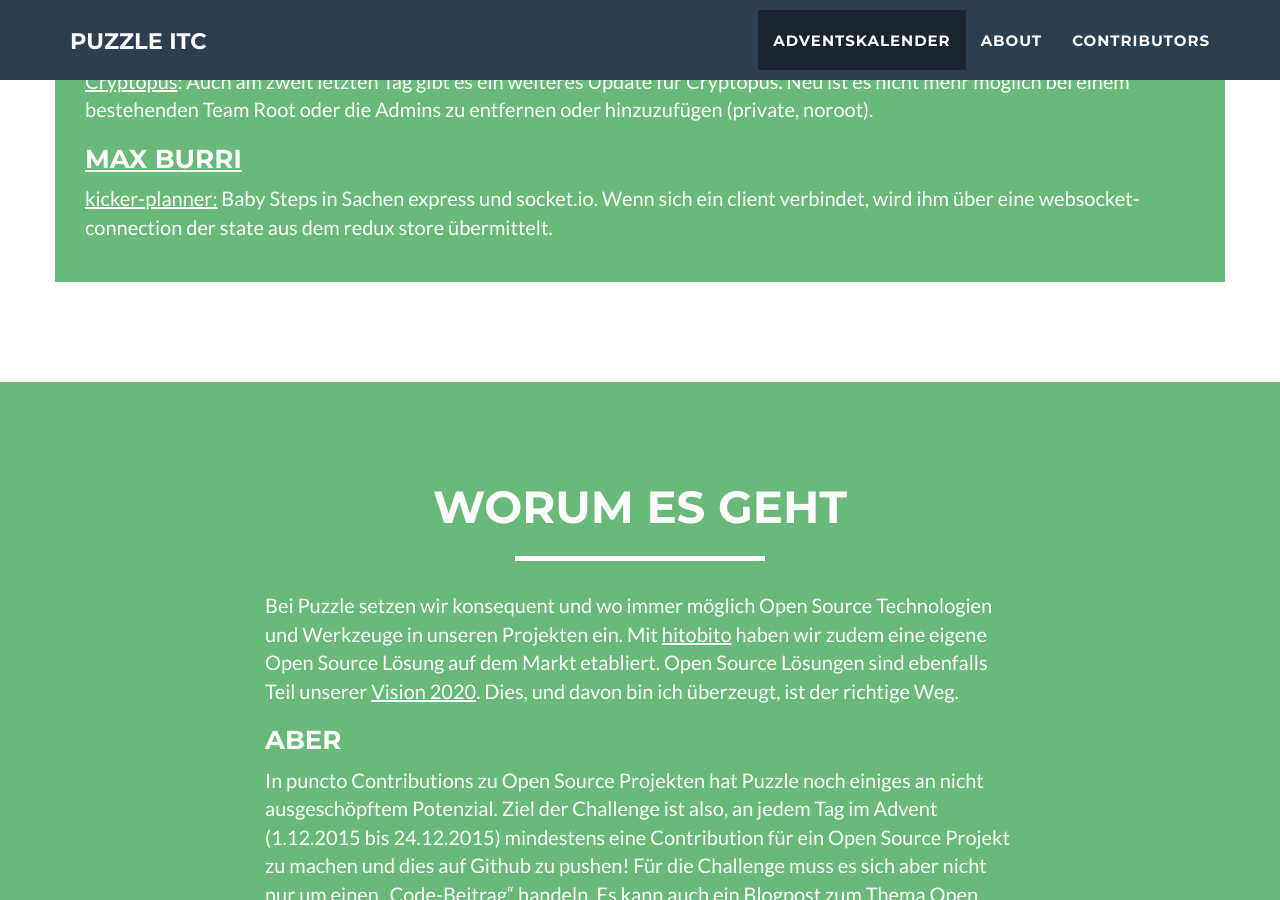
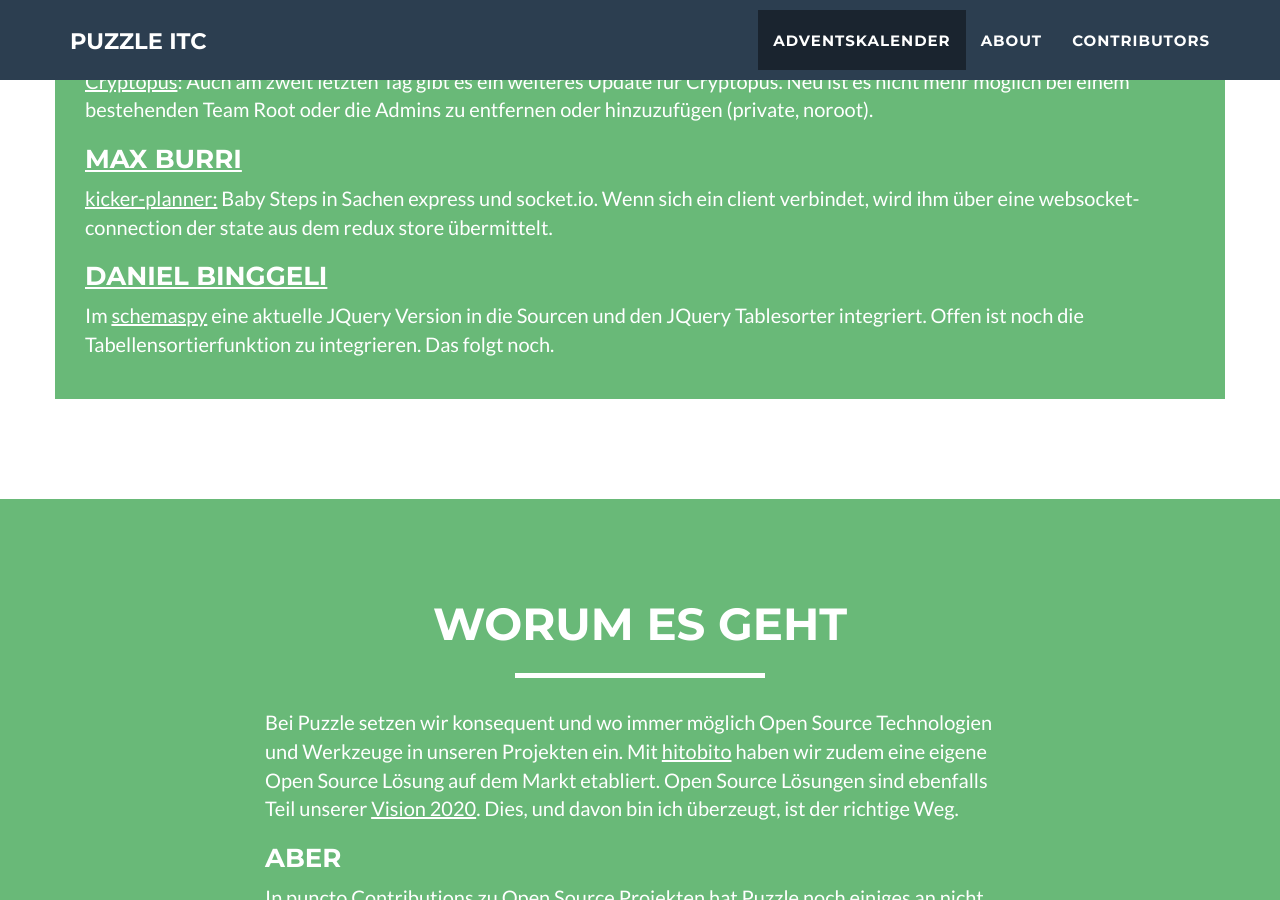
Before and after one commit to puzzle/opensource-advent-challenge-2015, a Jekyll site: the page built from index.html, in a window 1280 px wide and 900 px high, scrolled down 2876 px. Built offline with Jekyll 4.4.1, drawn with Linux system fonts in a browser that asks for light colours; nearby versions of some CDN libraries.

Commit message:
todays contribution

```diff
--- a/_doors/23.markdown
+++ b/_doors/23.markdown
@@ -12,3 +12,6 @@ Heute wurde [Wildfly 10.0.0CR5](http://wildfly.org/news/2015/12/23/WildFly10-CR5
 
 ### [Max Burri](https://github.com/mburri)
 [kicker-planner:](https://github.com/mburri/kicker-planner) Baby Steps in Sachen express und socket.io. Wenn sich ein client verbindet, wird ihm über eine websocket-connection der state aus dem redux store übermittelt.
+
+### [Daniel Binggeli](https://github.com/drnoa)
+Im [schemaspy](https://github.com/drnoa/schemaspy) eine aktuelle JQuery Version in die Sourcen und den JQuery Tablesorter integriert. Offen ist noch die Tabellensortierfunktion zu integrieren. Das folgt noch.
```
